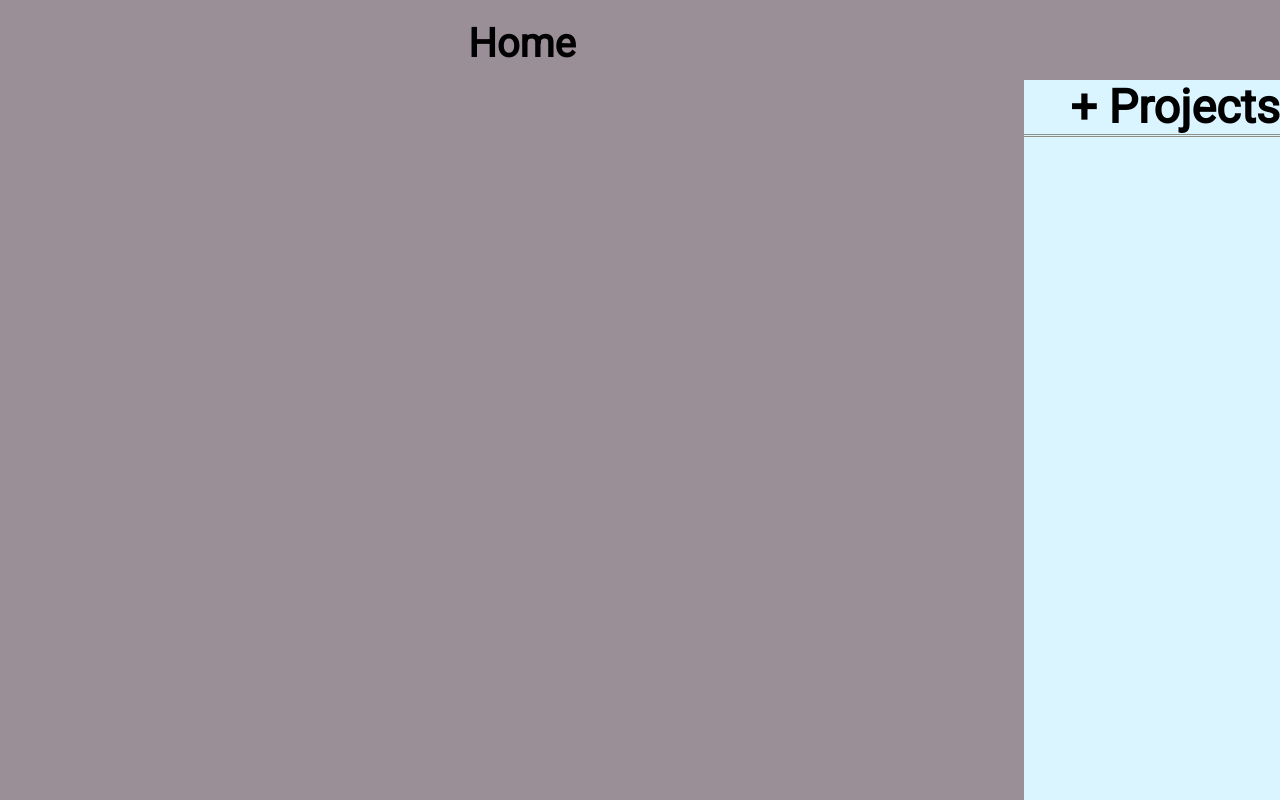
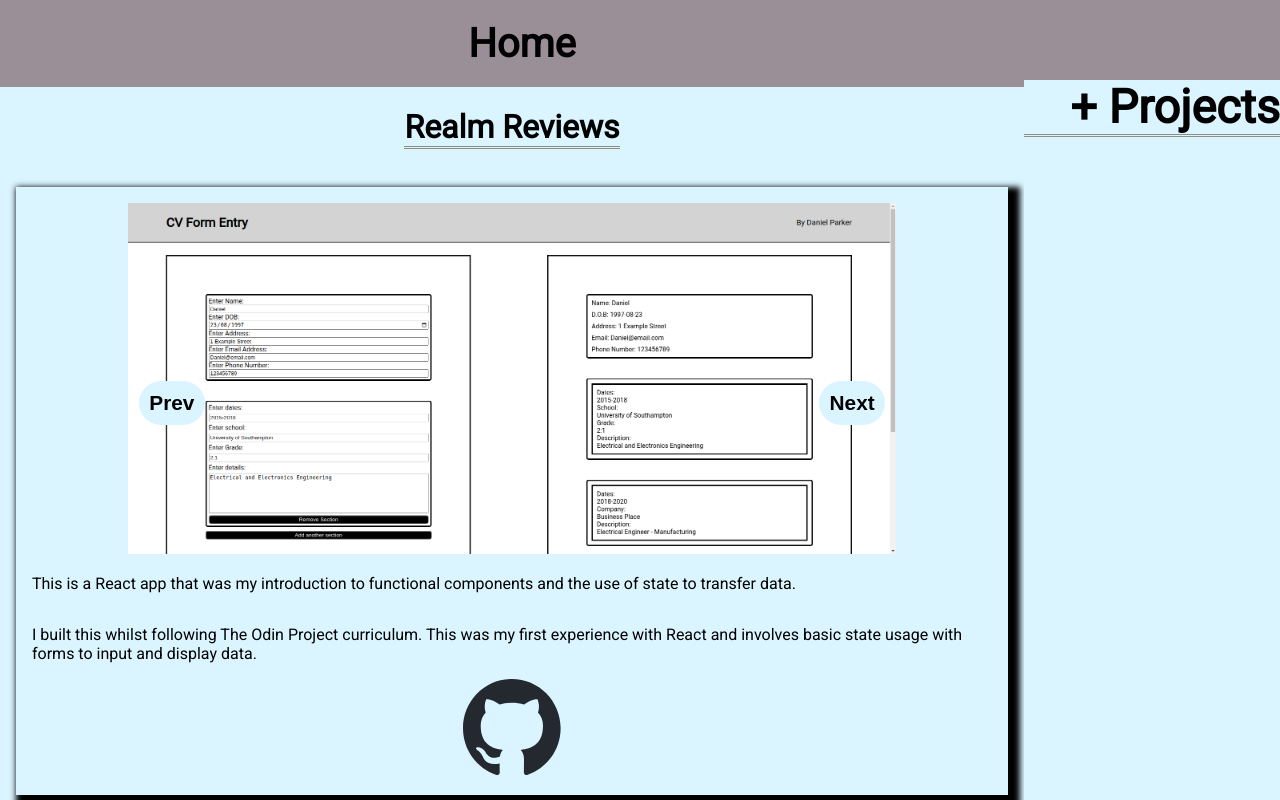
Before and after one commit to dunsd/portfolio, a React (Create React App) app: page /cv-project in a window 1280 px wide. Built offline with nearby package versions, Linux system fonts and the light colour scheme.

Commit message:
Add page for cv-project

```diff
--- /dev/null
+++ b/src/components/CVProject.js
@@ -0,0 +1,34 @@
+import React from "react";
+import cv1 from "../images/cv-1.png";
+import cv2 from "../images/cv-2.png";
+import ImageSlide from "./ImageSlide";
+import gitLogo from "../images/github-mark.svg"
+
+const CVProject = () => {
+    const cvImgArr = [
+    {image:  cv1, alt: "CV Form top half"},
+    {image: cv2, alt: "CV Form bottom half"}];
+    return (
+
+
+        <div className="cvProject">
+            <h1>Realm Reviews</h1>
+            <div className="prjDetails">
+                <ImageSlide imageArr={cvImgArr}/>
+                <div className="prjText">
+                    <p>This is a React app that was my introduction to functional components and
+                        the use of state to transfer data.
+                    </p>
+                    <p>
+                        I built this whilst following The Odin Project curriculum. This was
+                        my first experience with React and involves basic state usage with forms
+                        to input and display data.
+                    </p>
+                </div>
+                <a href="https://github.com/dunsd/cv-project"><img src={gitLogo} alt="github logo" ></img></a>
+            </div>
+        </div>
+    );
+};
+
+export default CVProject;
--- a/src/css/styles.scss
+++ b/src/css/styles.scss
@@ -54,7 +54,7 @@ $background-colour: #C1C0B8;
     display: none;
   }
 
-.homeContent, .prjContent, .realmReviews, .runeterraHub {
+.homeContent, .prjContent, .realmReviews, .runeterraHub, .cvProject {
     display: flex;
     align-items: flex-start;
     flex: 1 1 90%;
@@ -234,7 +234,7 @@ body {
 
 }
 
-.realmReviews, .runeterraHub {
+.realmReviews, .runeterraHub, .cvProject {
     display: flex;
     flex-direction: column;
     align-items: center;
--- a/src/router/RouteSwitch.js
+++ b/src/router/RouteSwitch.js
@@ -1,5 +1,6 @@
 import React from "react";
 import { BrowserRouter, Routes, Route, Link } from "react-router-dom";
+import CVProject from "../components/CVProject";
 import Home from "../components/Home";
 import Projects from "../components/Projects";
 import ProjectsDropDown from "../components/ProjectsDropDown";
@@ -22,6 +23,7 @@ const RouteSwitch = () => {
             <Route path="/projects" element={<Projects />} />
             <Route path="/realm-reviews" element={<RealmReviews />} />
             <Route path="/runeterra" element={<Runeterra />} />
+            <Route path="/cv-project" element={<CVProject />} />
           </Routes>
 
 
```
Also changed, not shown: src/images/cv-1.png (added), src/images/cv-2.png (added).
